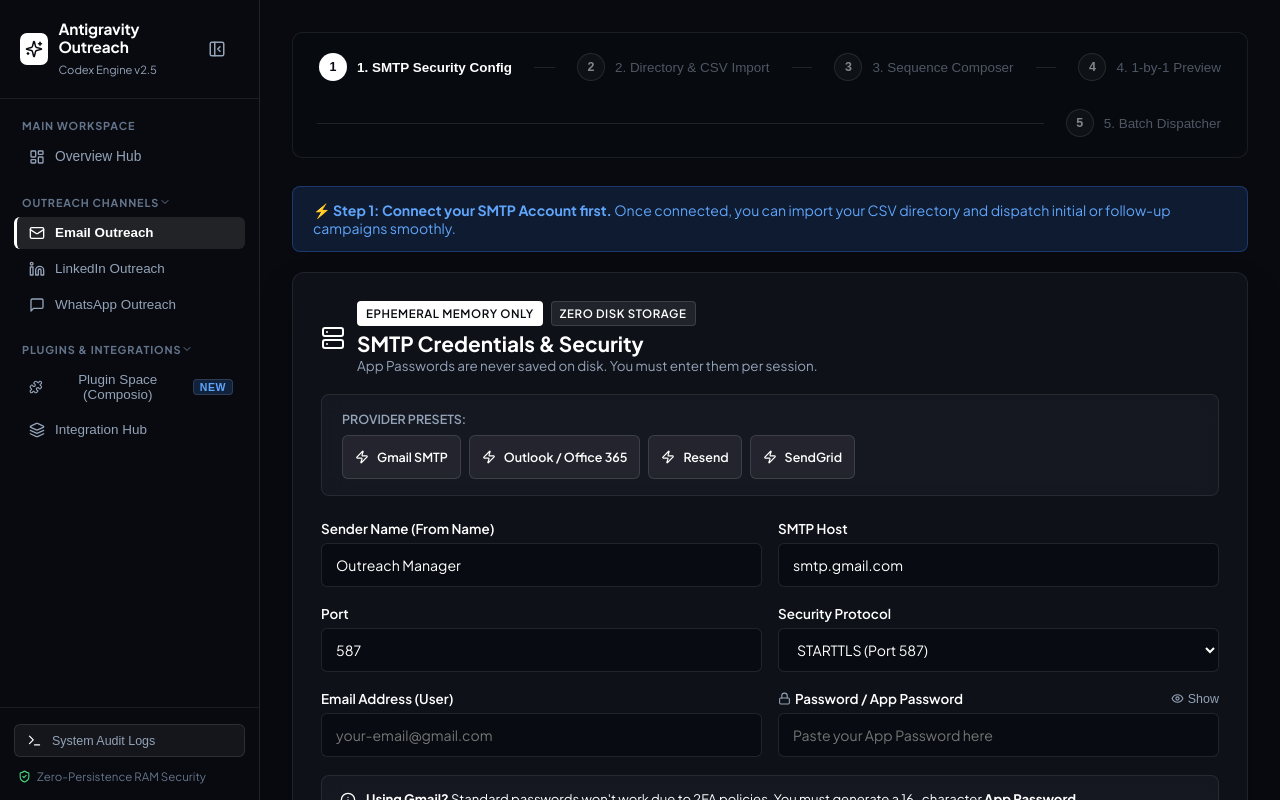
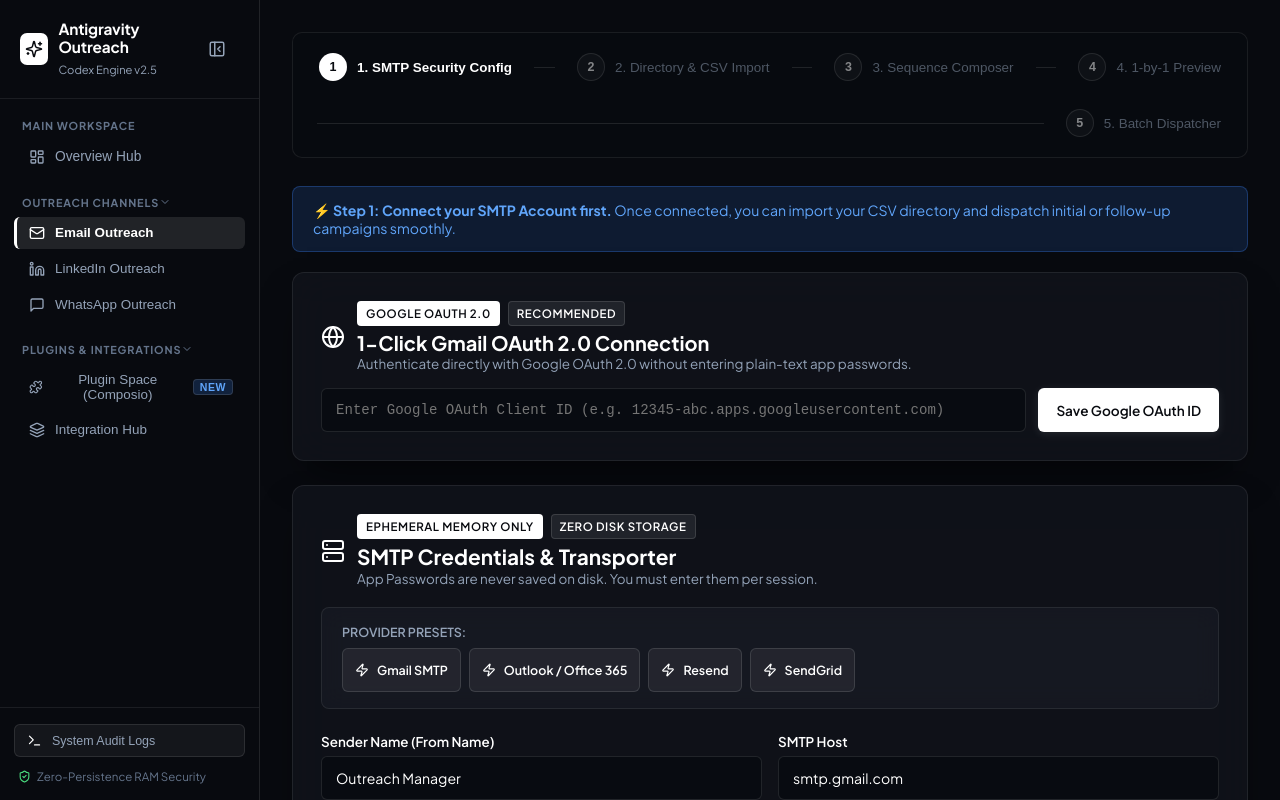
Before and after one commit to maitreyaaaaa/open-outreach, a React (Vite) app: page / in a window 1280 px wide. Both pictures are taken after a click on the button "Email Outreach". Shown: the top 800 px of the page. Built offline with nearby package versions, Linux system fonts and the light colour scheme.

Commit message:
feat: add Google OAuth 2.0 direct browser dispatch and Gmail reply detection engine

```diff
--- a/src/components/email/SmtpSettings.jsx
+++ b/src/components/email/SmtpSettings.jsx
@@ -1,5 +1,6 @@
 import React, { useState } from 'react';
-import { Server, CheckCircle2, AlertCircle, Zap, Eye, EyeOff, Info, Lock, ShieldAlert, X } from 'lucide-react';
+import { Server, CheckCircle2, AlertCircle, Zap, Eye, EyeOff, Info, Lock, ShieldAlert, X, Globe, Key } from 'lucide-react';
+import { getStoredGoogleClientId, saveGoogleClientId } from '../../services/gmailOAuthService';
 
 export default function SmtpSettings({ smtpConfig, setSmtpConfig, isSmtpConnected, setIsSmtpConnected }) {
   const [testing, setTesting] = useState(false);
@@ -7,6 +8,9 @@ export default function SmtpSettings({ smtpConfig, setSmtpConfig, isSmtpConnecte
   const [showPassword, setShowPassword] = useState(false);
   const [showSecurityNotice, setShowSecurityNotice] = useState(false);
   const [hasWarnedThisSession, setHasWarnedThisSession] = useState(false);
+
+  const [googleClientId, setGoogleClientId] = useState(getStoredGoogleClientId());
+  const [oAuthStatus, setOAuthStatus] = useState(null);
 
   const applyPreset = (preset) => {
     if (preset === 'gmail') {
@@ -54,6 +58,14 @@ export default function SmtpSettings({ smtpConfig, setSmtpConfig, isSmtpConnecte
     }
   };
 
+  const handleSaveGoogleClientId = (e) => {
+    e.preventDefault();
+    if (!googleClientId) return;
+    saveGoogleClientId(googleClientId);
+    setIsSmtpConnected(true);
+    setOAuthStatus({ success: true, message: 'Google OAuth Client ID saved! 1-Click Google Sign-In active.' });
+  };
+
   const handleTestConnection = async (e) => {
     e.preventDefault();
     setTesting(true);
@@ -92,6 +104,43 @@ export default function SmtpSettings({ smtpConfig, setSmtpConfig, isSmtpConnecte
   return (
     <div>
 
+      {/* 1. Google OAuth 2.0 Direct Browser Client Card */}
+      <div className="glass-enterprise-panel" style={{ padding: '28px', marginBottom: '24px' }}>
+        <div style={{ display: 'flex', alignItems: 'center', gap: '12px', marginBottom: '16px' }}>
+          <Globe size={24} color="#ffffff" />
+          <div>
+            <div style={{ display: 'flex', alignItems: 'center', gap: '8px' }}>
+              <span className="badge-enterprise badge-enterprise-white">Google OAuth 2.0</span>
+              <span className="badge-enterprise">Recommended</span>
+            </div>
+            <h2 style={{ fontSize: '1.25rem', fontWeight: '700', marginTop: '4px', color: '#ffffff' }}>1-Click Gmail OAuth 2.0 Connection</h2>
+            <p style={{ fontSize: '0.84rem', color: 'var(--text-muted)' }}>Authenticate directly with Google OAuth 2.0 without entering plain-text app passwords.</p>
+          </div>
+        </div>
+
+        <form onSubmit={handleSaveGoogleClientId} style={{ display: 'flex', gap: '12px', flexWrap: 'wrap' }}>
+          <input
+            type="text"
+            className="input-enterprise"
+            style={{ flex: 1, minWidth: '280px', fontFamily: 'monospace' }}
+            placeholder="Enter Google OAuth Client ID (e.g. 12345-abc.apps.googleusercontent.com)"
+            value={googleClientId}
+            onChange={e => setGoogleClientId(e.target.value)}
+          />
+          <button type="submit" className="btn-enterprise btn-enterprise-primary">
+            Save Google OAuth ID
+          </button>
+        </form>
+
+        {oAuthStatus && (
+          <div style={{ marginTop: '12px', padding: '10px 14px', borderRadius: '6px', fontSize: '0.84rem', background: 'rgba(255, 255, 255, 0.08)', color: '#ffffff', display: 'flex', alignItems: 'center', gap: '8px' }}>
+            <CheckCircle2 size={16} color="#4ade80" />
+            {oAuthStatus.message}
+          </div>
+        )}
+      </div>
+
+      {/* 2. Standard SMTP Transporter Configuration */}
       <div className="glass-enterprise-panel" style={{ padding: '28px' }}>
 
         <div style={{ display: 'flex', alignItems: 'center', gap: '12px', marginBottom: '20px' }}>
@@ -101,7 +150,7 @@ export default function SmtpSettings({ smtpConfig, setSmtpConfig, isSmtpConnecte
               <span className="badge-enterprise badge-enterprise-white">Ephemeral Memory Only</span>
               <span className="badge-enterprise">Zero Disk Storage</span>
             </div>
-            <h2 style={{ fontSize: '1.3rem', fontWeight: '700', marginTop: '4px', color: '#ffffff' }}>SMTP Credentials & Security</h2>
+            <h2 style={{ fontSize: '1.3rem', fontWeight: '700', marginTop: '4px', color: '#ffffff' }}>SMTP Credentials & Transporter</h2>
             <p style={{ fontSize: '0.84rem', color: 'var(--text-muted)' }}>App Passwords are never saved on disk. You must enter them per session.</p>
           </div>
         </div>
--- /dev/null
+++ b/src/services/gmailOAuthService.js
@@ -0,0 +1,57 @@
+/**
+ * Gmail OAuth 2.0 Service for Browser Web SaaS
+ * Uses Google Identity Services to acquire access tokens for direct HTTPS email dispatches.
+ */
+
+const GOOGLE_CLIENT_ID_KEY = 'open_outreach_google_client_id';
+
+export function getStoredGoogleClientId() {
+  try {
+    return localStorage.getItem(GOOGLE_CLIENT_ID_KEY) || '';
+  } catch (e) {
+    return '';
+  }
+}
+
+export function saveGoogleClientId(clientId) {
+  try {
+    localStorage.setItem(GOOGLE_CLIENT_ID_KEY, clientId.trim());
+  } catch (e) {}
+}
+
+export async function sendGmailDirectViaOAuth(accessToken, emailData) {
+  const { to, subject, html, text, fromName } = emailData;
+
+  const rawMessage = [
+    `To: ${to}`,
+    `Subject: ${subject}`,
+    `Content-Type: text/html; charset=utf-8`,
+    `MIME-Version: 1.0`,
+    '',
+    html || text
+  ].join('\r\n');
+
+  // Base64Url encode raw RFC 2822 email message
+  const encodedMessage = btoa(unescape(encodeURIComponent(rawMessage)))
+    .replace(/\+/g, '-')
+    .replace(/\//g, '_')
+    .replace(/=+$/, '');
+
+  const response = await fetch('https://gmail.googleapis.com/gmail/v1/users/me/messages/send', {
+    method: 'POST',
+    headers: {
+      'Authorization': `Bearer ${accessToken}`,
+      'Content-Type': 'application/json'
+    },
+    body: JSON.stringify({
+      raw: encodedMessage
+    })
+  });
+
+  if (!response.ok) {
+    const errorData = await response.json().catch(() => ({}));
+    throw new Error(errorData.error?.message || `Gmail OAuth dispatch failed (HTTP ${response.status})`);
+  }
+
+  return await response.json();
+}
```
Also changed, not shown: src/services/replyDetectionService.js (added, +63 -0 lines).
